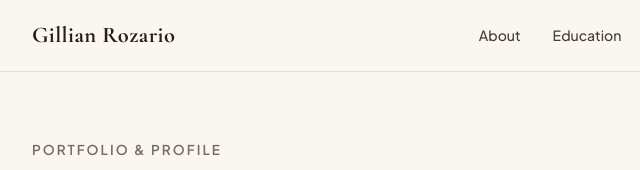
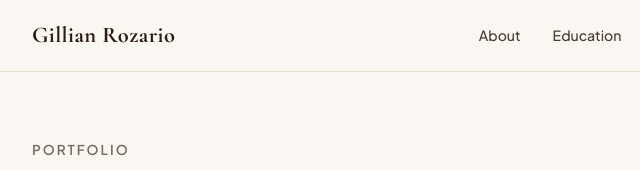
Before and after one commit to GillianRozario/my_portfolio, a plain HTML site: page index.html in a window 1280 px wide. Shown: the top 170 px of the page, 128-768 px from the left. Drawn offline with nearby package versions, Linux system fonts and the light colour scheme.

Commit message:
Final update

```diff
--- a/index.html
+++ b/index.html
@@ -52,7 +52,7 @@
         <section class="hero-section" id="hero">
             <div class="container">
                 <div class="hero-content">
-                    <span class="hero-greeting">Portfolio & Profile</span>
+                    <span class="hero-greeting">Portfolio</span>
                     <h1 class="hero-title">Gillian Rozario</h1>
                     <p class="hero-tagline">Engineering Student &nbsp;&bull;&nbsp; Full-Stack Developer &nbsp;&bull;&nbsp; Video Editor</p>
 
```
